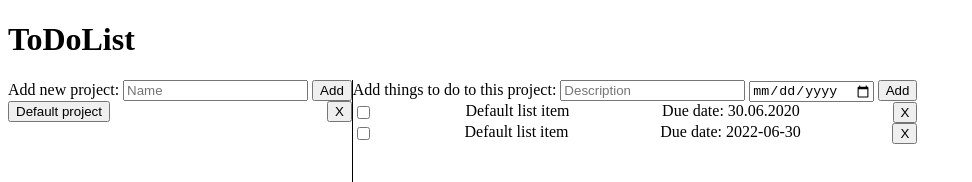
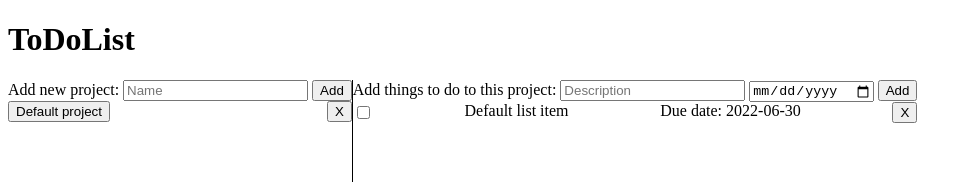
Before and after one commit to Fabi0o/ToDoList, a website built with webpack: page public/index.html in a window 1280 px wide. Shown: the top 182 px of the page, without its empty margins (0-972 px from the left). Built offline with nearby package versions, Linux system fonts and the light colour scheme.

Commit message:
delete default list item

```diff
--- a/public/index.html
+++ b/public/index.html
@@ -44,12 +44,12 @@
           </button>
         </form>
         <div id="listContent">
-          <div class="listItem">
+          <!-- <div class="listItem">
             <input type="checkbox" />
             <div class="description">Default list item</div>
             <div class="dueDate">Due date: 30.06.2020</div>
             <button class="deleteButton">X</button>
-          </div>
+          </div> -->
         </div>
       </div>
     </div>
```
